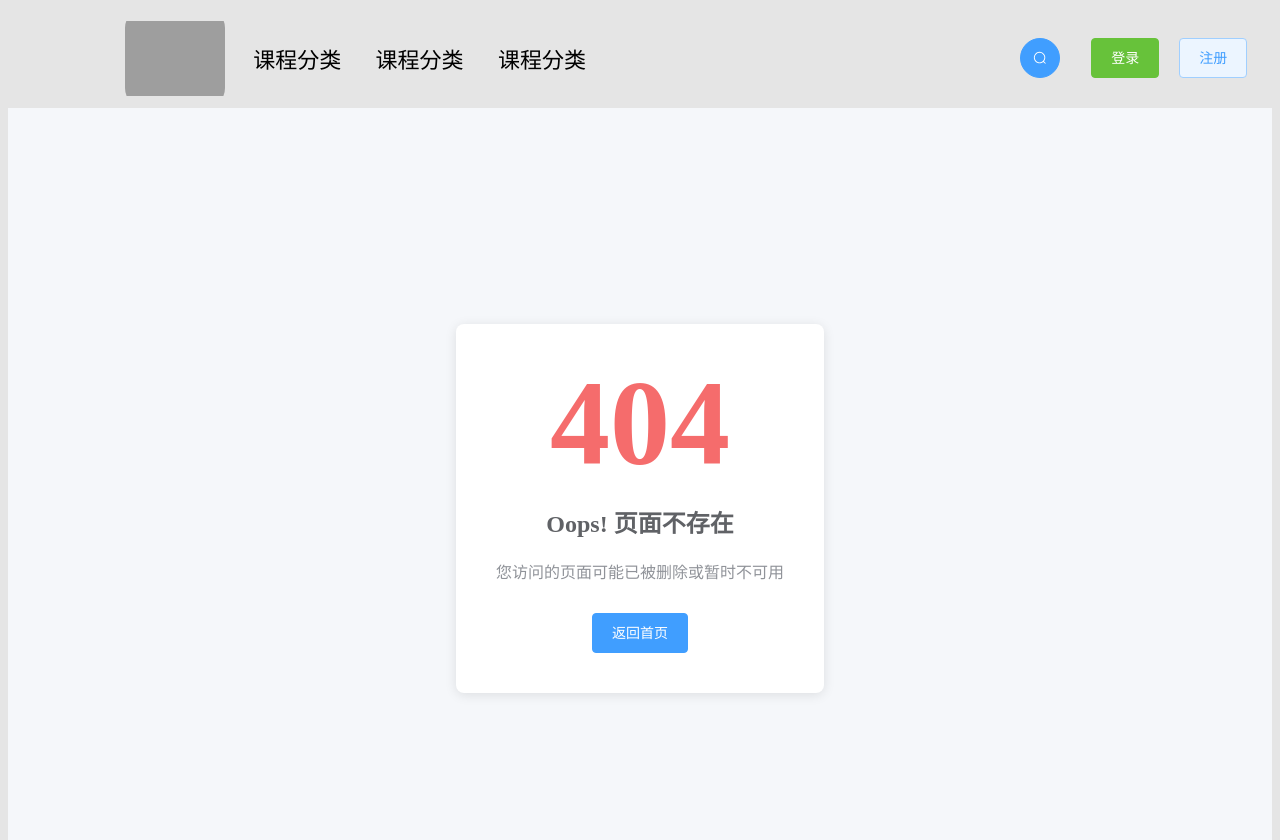
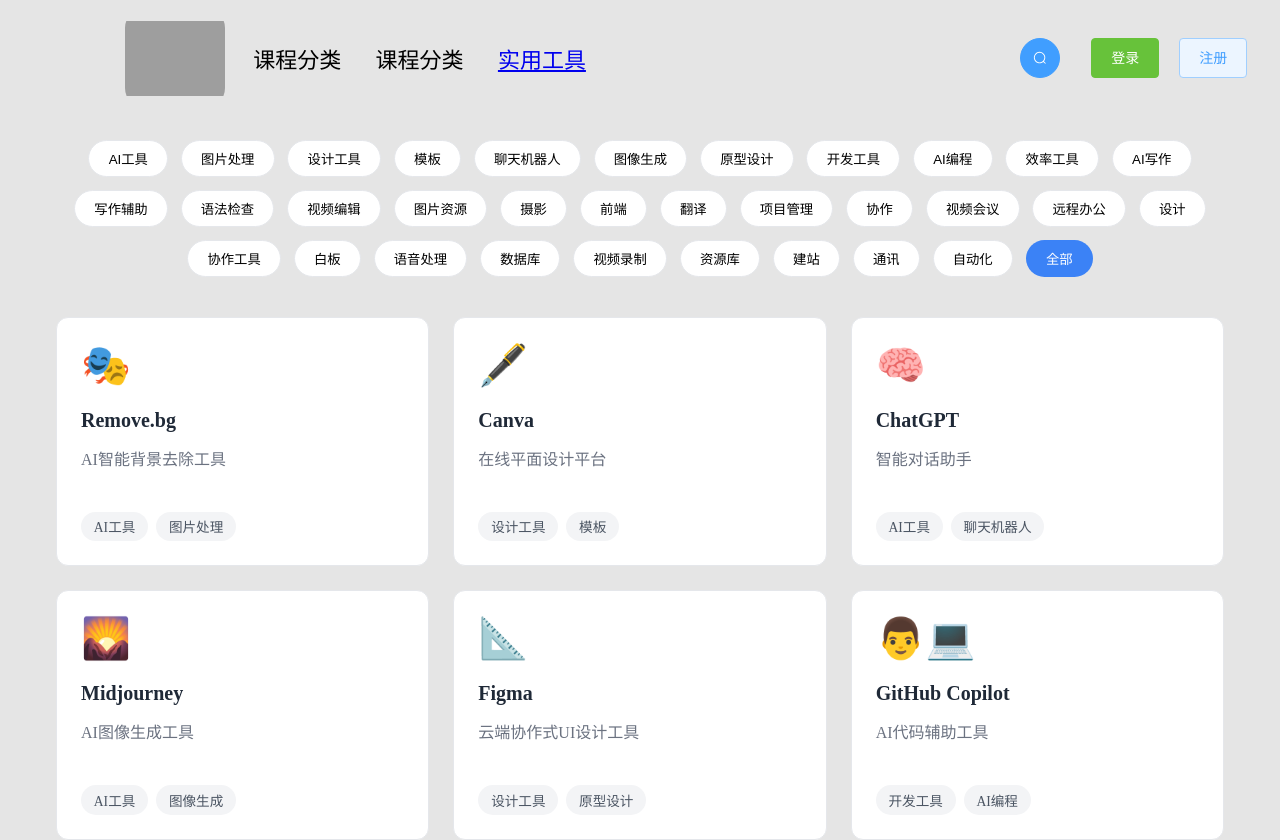
Before and after one commit to gkh1080p/AI-Learning-Platform, a Vue app: page /tool in a window 1280 px wide. Before the commit this address had no page. Shown: the top 840 px of the page. Built offline with nearby package versions, Linux system fonts and the light colour scheme; grey boxes are pictures that could not be loaded.

Commit message:
实用工具搭建完成

```diff
--- a/src/components/nav/index.vue
+++ b/src/components/nav/index.vue
@@ -19,7 +19,9 @@
           <div class="nav">课程分类</div>
         </el-col>
         <el-col :span="4">
-          <div class="nav">课程分类</div>
+          <router-link to="/tool">
+            <div class="nav">实用工具</div>
+          </router-link>
         </el-col>
         <el-col :span="8" class="custom-hidden-xs"></el-col>
       </el-row>
@@ -57,7 +59,7 @@
           </el-button>
         </el-col>
         <el-col :span="11" class="register">
-          <el-button size="large" type="primary" plain @click="openLogin_register" >注册</el-button>
+          <el-button size="large" type="primary" plain @click="openLogin_register">注册</el-button>
         </el-col>
       </el-row>
     </el-col>
@@ -70,7 +72,8 @@
 
 
   <!-- 登录弹窗 -->
-  <el-dialog v-model="dialogVisible" :title="$route.path === '/login/register' ? '注册用户' : '用户登录'" width="500px" :before-close="handleClose" class="login-dialog" center>
+  <el-dialog v-model="dialogVisible" :title="$route.path === '/login/register' ? '注册用户' : '用户登录'" width="500px"
+    :before-close="handleClose" class="login-dialog" center>
     <!-- 表单内容 -->
     <div class="form-wrapper">
       <router-view name="login" @closeDialog="dialogVisible = false"></router-view>
@@ -103,7 +106,7 @@
       dialogVisible.value = true
       router.push('/login/password')
     }
-    const openLogin_register=()=>{
+    const openLogin_register = () => {
       dialogVisible.value = true
       router.push('/login/register')
     }
--- /dev/null
+++ b/src/components/tool/tool.vue
@@ -0,0 +1,371 @@
+<template>
+    <div class="container">
+      <!-- 头部 -->
+      <header class="header">
+        <!-- 分类过滤 -->
+        <div class="filters">
+          <button
+            v-for="category in categories"
+            :key="category"
+            @click="selectedCategory = category"
+            :class="['filter-btn', { active: selectedCategory === category }]"
+          >
+            {{ category }}
+          </button>
+          <button
+            @click="selectedCategory = null"
+            :class="['filter-btn', { active: !selectedCategory }]"
+          >
+            全部
+          </button>
+        </div>
+      </header>
+
+      <!-- 工具卡片网格 -->
+      <div class="tool-grid">
+        <div
+          v-for="tool in filteredTools"
+          :key="tool.name"
+          class="tool-card"
+          @click="openTool(tool.url)"
+        >
+          <div class="tool-icon">{{ tool.icon }}</div>
+          <h3 class="tool-name">{{ tool.name }}</h3>
+          <p class="tool-desc">{{ tool.description }}</p>
+          <div class="tool-tags">
+            <span v-for="tag in tool.category" :key="tag" class="tag">
+              {{ tag }}
+            </span>
+          </div>
+        </div>
+      </div>
+    </div>
+  </template>
+
+  <script setup lang="ts">
+  import { ref, computed, reactive } from 'vue'
+
+  // 类型定义
+  interface Tool {
+    name: string
+    url: string
+    category: string[]
+    description: string
+    icon: string
+  }
+
+  // 工具数据
+  const tools = reactive<Tool[]>([
+  {
+    name: "Remove.bg",
+    url: "https://www.remove.bg",
+    category: ["AI工具", "图片处理"],
+    description: "AI智能背景去除工具",
+    icon: "🎭" // 面具图标表示背景处理
+  },
+  {
+    name: "Canva",
+    url: "https://www.canva.com",
+    category: ["设计工具", "模板"],
+    description: "在线平面设计平台",
+    icon: "🖋️" // 设计用笔
+  },
+  {
+    name: "ChatGPT",
+    url: "https://chat.openai.com",
+    category: ["AI工具", "聊天机器人"],
+    description: "智能对话助手",
+    icon: "🧠" // 大脑表示智能
+  },
+  {
+    name: "Midjourney",
+    url: "https://www.midjourney.com",
+    category: ["AI工具", "图像生成"],
+    description: "AI图像生成工具",
+    icon: "🌄" // 日出风景表示创意生成
+  },
+  {
+    name: "Figma",
+    url: "https://www.figma.com",
+    category: ["设计工具", "原型设计"],
+    description: "云端协作式UI设计工具",
+    icon: "📐" // 尺规工具
+  },
+  {
+    name: "GitHub Copilot",
+    url: "https://copilot.github.com",
+    category: ["开发工具", "AI编程"],
+    description: "AI代码辅助工具",
+    icon: "👨💻" // 程序员图标
+  },
+  {
+    name: "Notion AI",
+    url: "https://www.notion.so",
+    category: ["效率工具", "AI写作"],
+    description: "智能笔记与知识管理",
+    icon: "📚" // 书籍堆叠
+  },
+  {
+    name: "Grammarly",
+    url: "https://www.grammarly.com",
+    category: ["写作辅助", "语法检查"],
+    description: "英文语法校对工具",
+    icon: "🔍" // 放大镜检查
+  },
+  {
+    name: "Runway ML",
+    url: "https://runway.ml",
+    category: ["AI工具", "视频编辑"],
+    description: "AI视频创作平台",
+    icon: "🎞️" // 电影胶片
+  },
+  {
+    name: "Unsplash",
+    url: "https://unsplash.com",
+    category: ["图片资源", "摄影"],
+    description: "高质量免费图库",
+    icon: "🏞️" // 自然风景图
+  },
+  {
+    name: "CodePen",
+    url: "https://codepen.io",
+    category: ["开发工具", "前端"],
+    description: "在线代码编辑器",
+    icon: "💾" // 存储磁盘
+  },
+  {
+    name: "DeepL",
+    url: "https://www.deepl.com",
+    category: ["AI工具", "翻译"],
+    description: "神经网络翻译工具",
+    icon: "🔤" // 字母转换
+  },
+  {
+    name: "Trello",
+    url: "https://trello.com",
+    category: ["项目管理", "协作"],
+    description: "看板式任务管理工具",
+    icon: "🗂️" // 卡片分类
+  },
+  {
+    name: "Zoom",
+    url: "https://zoom.us",
+    category: ["视频会议", "远程办公"],
+    description: "高清视频会议平台",
+    icon: "👥" // 多人会议
+  },
+  {
+    name: "Adobe Firefly",
+    url: "https://www.adobe.com/firefly",
+    category: ["AI工具", "设计"],
+    description: "Adobe创意生成式AI",
+    icon: "✨" // 创意火花
+  },
+  {
+    name: "Miro",
+    url: "https://miro.com",
+    category: ["协作工具", "白板"],
+    description: "在线协作白板平台",
+    icon: "🖍️" // 蜡笔涂鸦
+  },
+  {
+    name: "DALL-E 3",
+    url: "https://openai.com/dall-e",
+    category: ["AI工具", "图像生成"],
+    description: "AI图像生成器",
+    icon: "🌀" // 生成漩涡
+  },
+  {
+    name: "Otter.ai",
+    url: "https://otter.ai",
+    category: ["AI工具", "语音处理"],
+    description: "语音转文字工具",
+    icon: "📜" // 文字卷轴
+  },
+  {
+    name: "Airtable",
+    url: "https://airtable.com",
+    category: ["效率工具", "数据库"],
+    description: "智能表格数据库",
+    icon: "🗃️" // 卡片文件柜
+  },
+  {
+    name: "Loom",
+    url: "https://loom.com",
+    category: ["效率工具", "视频录制"],
+    description: "屏幕录制与分享",
+    icon: "📼" // 复古录像带
+  },
+  {
+    name: "Framer",
+    url: "https://framer.com",
+    category: ["设计工具", "原型设计"],
+    description: "交互式设计平台",
+    icon: "🖱️" // 鼠标交互
+  },
+  {
+    name: "Hemingway Editor",
+    url: "https://hemingwayapp.com",
+    category: ["写作辅助", "语法检查"],
+    description: "写作风格优化工具",
+    icon: "✒️" // 古典钢笔
+  },
+  {
+    name: "Replicate",
+    url: "https://replicate.com",
+    category: ["AI工具", "开发工具"],
+    description: "AI模型部署平台",
+    icon: "🧩" // 拼图集成
+  },
+  {
+    name: "Iconscout",
+    url: "https://iconscout.com",
+    category: ["设计工具", "资源库"],
+    description: "图标与素材库",
+    icon: "🪄" // 魔法棒
+  },
+  {
+    name: "Descript",
+    url: "https://descript.com",
+    category: ["AI工具", "视频编辑"],
+    description: "AI视频剪辑工具",
+    icon: "🎬" // 导演板
+  },
+  {
+    name: "Webflow",
+    url: "https://webflow.com",
+    category: ["开发工具", "建站"],
+    description: "可视化网站生成器",
+    icon: "🕸️" // 网站网络
+  },
+  {
+    name: "Slack",
+    url: "https://slack.com",
+    category: ["协作工具", "通讯"],
+    description: "团队协作通讯平台",
+    icon: "💌" // 消息信封
+  },
+  {
+    name: "Zapier",
+    url: "https://zapier.com",
+    category: ["效率工具", "自动化"],
+    description: "工作流自动化平台",
+    icon: "⚡" // 闪电效率
+  }
+])
+
+  // 响应式状态
+  const selectedCategory = ref<string | null>(null)
+
+  // 计算分类列表
+  const categories = computed(() => {
+    const allCategories = tools.flatMap(t => t.category)
+    return [...new Set(allCategories)]
+  })
+
+  // 计算过滤后的工具
+  const filteredTools = computed(() => {
+    if (!selectedCategory.value) return tools
+    return tools.filter(t => t.category.includes(selectedCategory.value!))
+  })
+
+  // 打开工具链接
+  const openTool = (url: string) => {
+    window.open(url, '_blank', 'noopener,noreferrer')
+  }
+  </script>
+
+  <style scoped>
+  .container {
+    max-width: 1200px;
+    margin: 0 auto;
+    padding: 2rem 1rem;
+  }
+
+  .header {
+    text-align: center;
+    margin-bottom: 2.5rem;
+  }
+
+
+
+  .filters {
+    display: flex;
+    gap: 0.8rem;
+    flex-wrap: wrap;
+    justify-content: center;
+  }
+
+  .filter-btn {
+    padding: 0.5rem 1.2rem;
+    border-radius: 20px;
+    border: 1px solid #e5e7eb;
+    background: white;
+    cursor: pointer;
+    transition: all 0.2s;
+  }
+
+  .filter-btn:hover {
+    background-color: #f3f4f6;
+  }
+
+  .filter-btn.active {
+    background-color: #3b82f6;
+    color: white;
+    border-color: transparent;
+  }
+
+  .tool-grid {
+    display: grid;
+    grid-template-columns: repeat(auto-fill, minmax(280px, 1fr));
+    gap: 1.5rem;
+    padding: 0 1rem;
+  }
+
+  .tool-card {
+    border: 1px solid #e5e7eb;
+    border-radius: 12px;
+    padding: 1.5rem;
+    cursor: pointer;
+    transition: transform 0.2s, box-shadow 0.2s;
+    background: white;
+  }
+
+  .tool-card:hover {
+    transform: translateY(-3px);
+    box-shadow: 0 4px 6px -1px rgba(0, 0, 0, 0.1);
+  }
+
+  .tool-icon {
+    font-size: 2.5rem;
+    margin-bottom: 1rem;
+  }
+
+  .tool-name {
+    font-size: 1.25rem;
+    font-weight: 600;
+    margin-bottom: 0.75rem;
+    color: #1f2937;
+  }
+
+  .tool-desc {
+    color: #6b7280;
+    margin-bottom: 1rem;
+    min-height: 3em;
+    line-height: 1.5;
+  }
+
+  .tool-tags {
+    display: flex;
+    flex-wrap: wrap;
+    gap: 0.5rem;
+  }
+
+  .tag {
+    background-color: #f3f4f6;
+    padding: 0.3rem 0.8rem;
+    border-radius: 999px;
+    font-size: 0.85rem;
+    color: #4b5563;
+  }
+  </style>
--- a/src/router/index.ts
+++ b/src/router/index.ts
@@ -21,6 +21,8 @@
 import password from "../components/nav/login/password.vue";
 import register from "../components/nav/login/register.vue";
 import retrieve from "../components/nav/login/retrieve.vue";
+// 工具分享
+import tool from '../components/tool/tool.vue'
 // 定义路由规则
 const routes: Array<RouteRecordRaw> = [
   {
@@ -119,6 +121,11 @@
     ]
   },
   {
+    path:'/tool',
+    name:'tool',
+    component:tool
+  },
+  {
     path: "/:catchAll(.*)", // 捕获所有未匹配的路由
     name: "NotFound",
     component: notFound,
```
